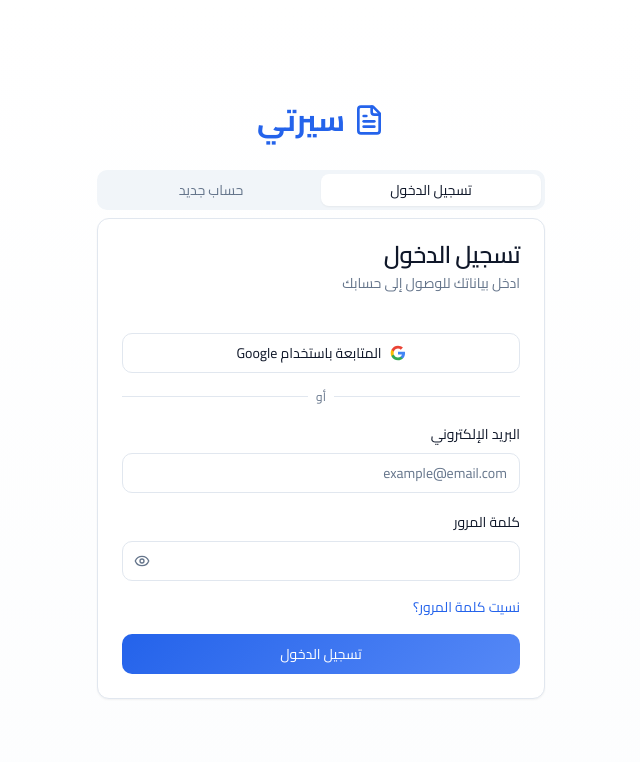
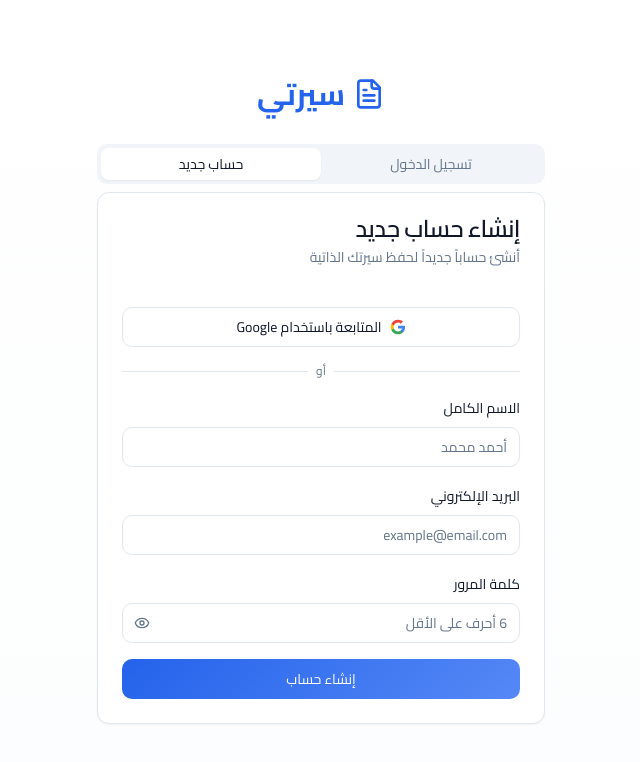
Before and after one commit to mokhalifa83/SeeraCV, a React (Vite) app: page /signup in a window 1280 px wide. Shown: the top 762 px of the page, without its empty margins (460-1100 px from the left). Built offline with nearby package versions, Linux system fonts and the light colour scheme; no server answers; the HTML template or start-up script is replaced by a standard one.

Commit message:
chore: Deployment update - ensure Google Verification and Auth fixes

```diff
--- a/src/pages/Auth.tsx
+++ b/src/pages/Auth.tsx
@@ -13,7 +13,7 @@ import { useSearchParams } from "react-router-dom";
 
 // ... imports
 
-const Auth = () => {
+const Auth = ({ defaultTab }: { defaultTab?: "signin" | "signup" }) => {
   const navigate = useNavigate();
   const { toast } = useToast();
   const [searchParams] = useSearchParams();
@@ -23,9 +23,9 @@ const Auth = () => {
   const [fullName, setFullName] = useState("");
   const [showPassword, setShowPassword] = useState(false);
 
-  // Default to 'signin', but check URL param 'tab'
-  const defaultTab = searchParams.get("tab") === "signup" ? "signup" : "signin";
-  const [activeTab, setActiveTab] = useState(defaultTab);
+  // Prioritize prop, then URL param, default to 'signin'
+  const initialTab = defaultTab || (searchParams.get("tab") === "signup" ? "signup" : "signin");
+  const [activeTab, setActiveTab] = useState<"signin" | "signup" | "forgot">(initialTab);
 
   const [resetEmail, setResetEmail] = useState("");
   const [emailSent, setEmailSent] = useState(false);
```
